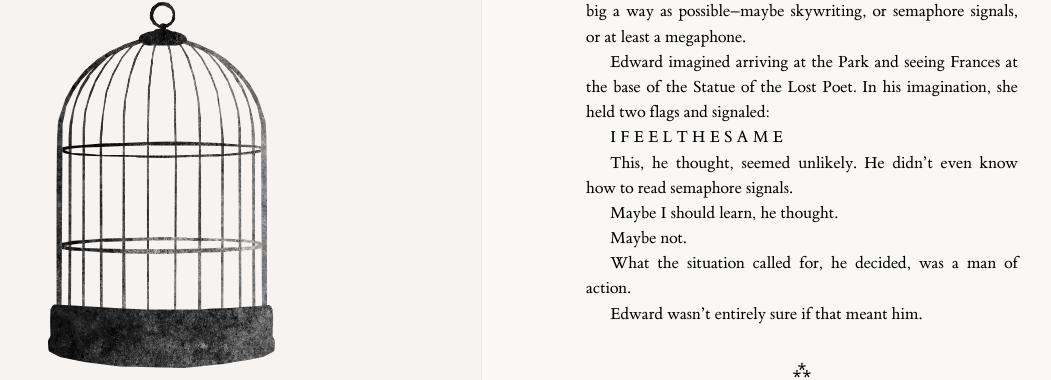
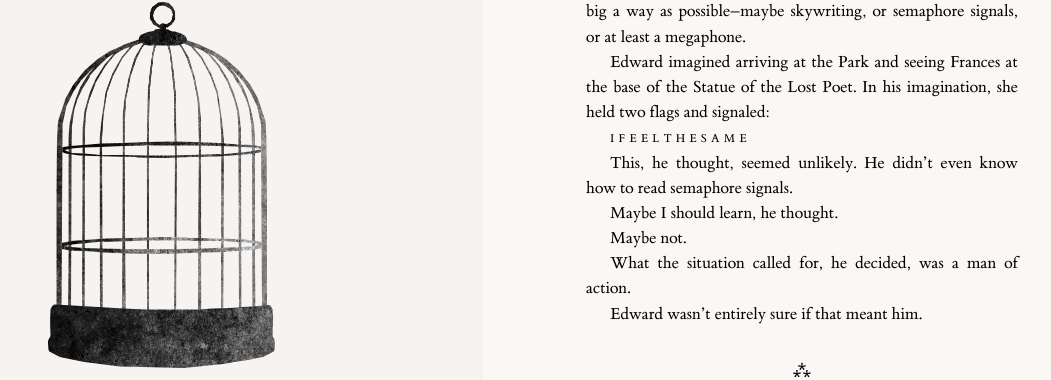
Before and after one commit to studiokicobi/wednesday-the-raven, a Jekyll site: the page built from chapters/chapter-11.md, in a window 1280 px wide. Shown: the part 2232-2612 px from the top of the page, without its empty margins (158-1209 px from the left). Built offline with Jekyll 4.4.1, drawn with Linux system fonts in a browser that asks for light colours.

Commit message:
Added small-caps

```diff
--- a/chapters/chapter-11.md
+++ b/chapters/chapter-11.md
@@ -49,7 +49,7 @@ It was difficult to tell. What he needed was a simple and plain explanation of h
 
 Edward imagined arriving at the Park and seeing Frances at the base of the Statue of the Lost Poet. In his imagination, she held two flags and signaled:
 
-I F E E L T H E S A M E
+<span class="smcp">I F E E L T H E S A M E</span>
 
 This, he thought, seemed unlikely. He didn’t even know how to read semaphore signals.
 
```
